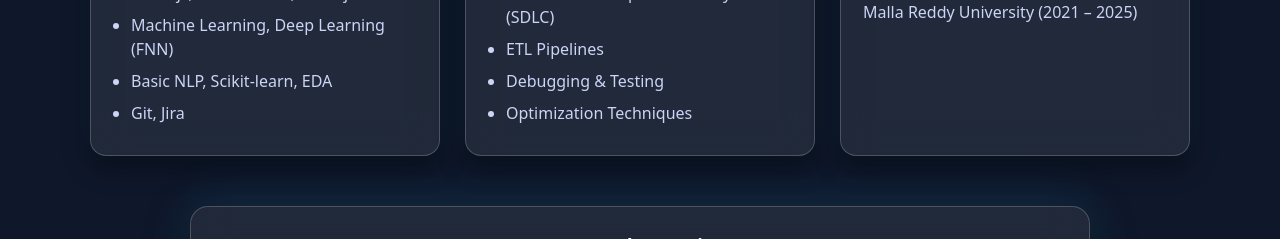
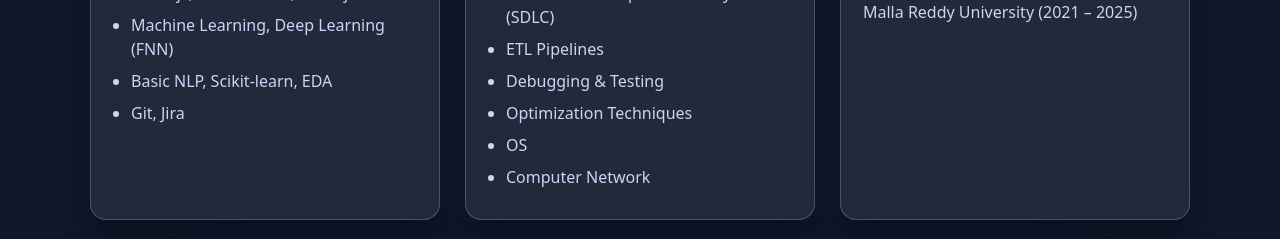
Before and after one commit to abhi7687/My-portfolio, a React (Vite) app: page / in a window 1280 px wide. Shown: the part 1560-1799 px from the top of the page. Built offline with nearby package versions, Linux system fonts and the light colour scheme; no server answers.

Commit message:
updated conceptual strengths

```diff
--- a/src/pages/About.tsx
+++ b/src/pages/About.tsx
@@ -40,6 +40,8 @@ const About = () => {
                         <li>ETL Pipelines</li>
                         <li>Debugging & Testing</li>
                         <li>Optimization Techniques</li>
+                        <li>OS</li>
+                        <li>Computer Network</li>
                     </ul>
                 </div>
                 {/* Education Section */}
```
